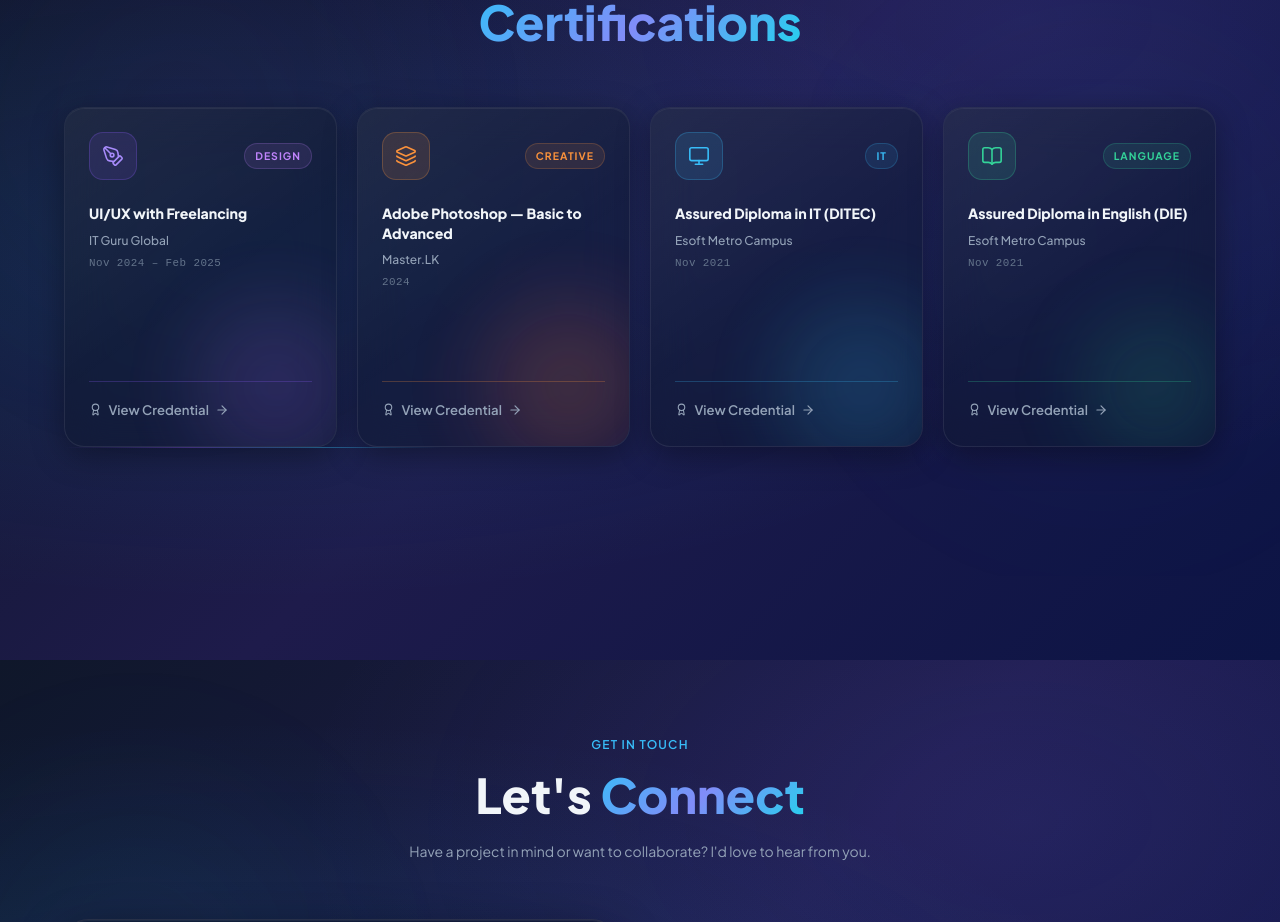
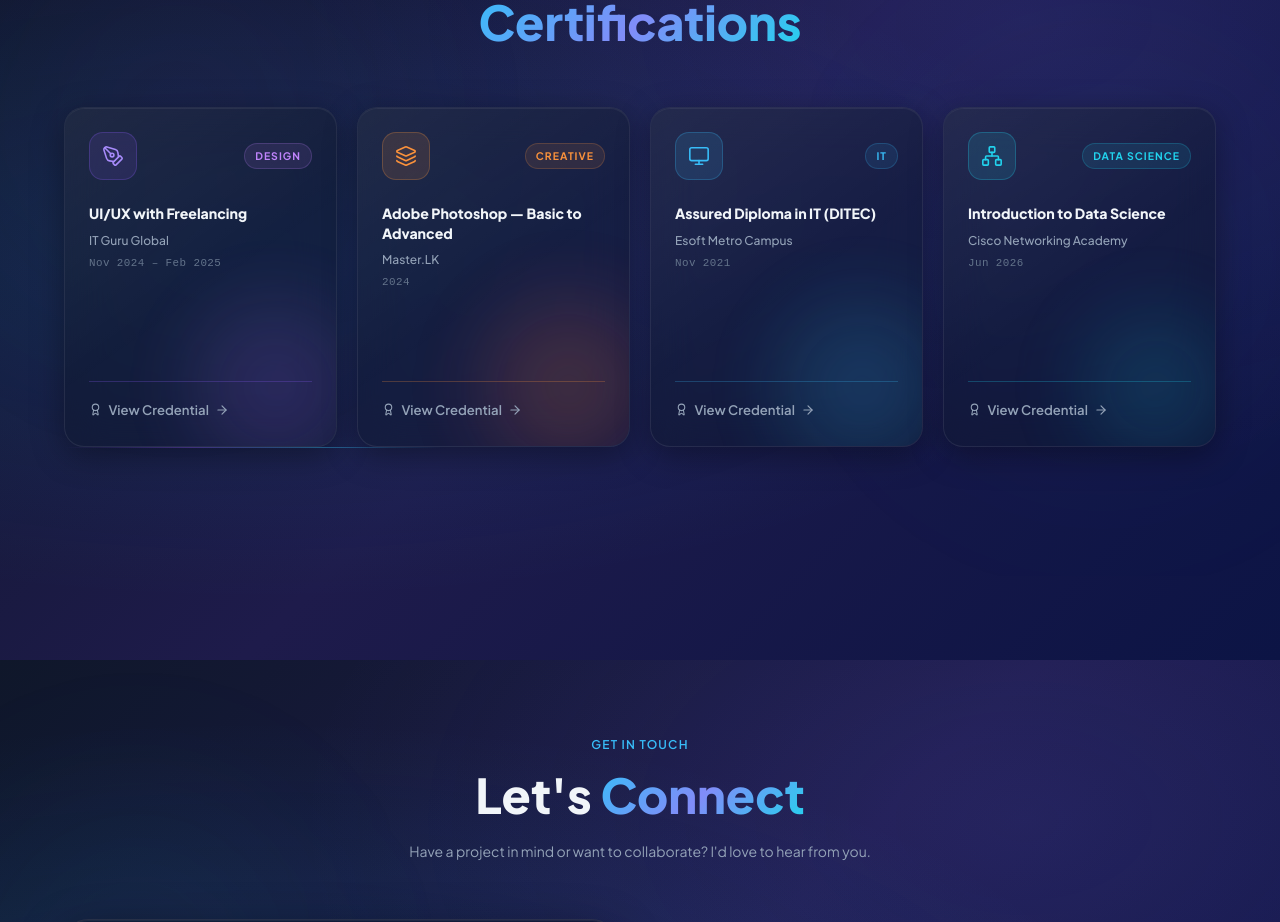
Before and after one commit to pankaja08/my-portfolio, a Next.js app in the folder portfolio-temp/: page / in a window 1280 px wide. Shown: the part 7340-8262 px from the top of the page. Built offline with nearby package versions, Linux system fonts and the light colour scheme.

Commit message:
update certifications

```diff
--- a/portfolio-temp/src/sections/Certifications.tsx
+++ b/portfolio-temp/src/sections/Certifications.tsx
@@ -4,7 +4,7 @@ import {
   PenTool,
   Layers,
   Monitor,
-  BookOpen,
+  Network,
   ArrowRight,
   Award,
 } from "lucide-react";
@@ -102,25 +102,25 @@ const certifications: Cert[] = [
     },
   },
   {
-    id: "cert-english",
-    name: "Assured Diploma in English (DIE)",
-    issuer: "Esoft Metro Campus",
-    period: "Nov 2021",
-    tag: "Language",
-    credentialUrl: "#",
-    Icon: BookOpen,
+    id: "cert-cisco-ds",
+    name: "Introduction to Data Science",
+    issuer: "Cisco Networking Academy",
+    period: "Jun 2026",
+    tag: "Data Science",
+    credentialUrl: "https://www.credly.com/badges",
+    Icon: Network,
     color: {
-      icon: "#34d399",
-      iconBg: "rgba(52,211,153,0.12)",
-      iconBorder: "rgba(52,211,153,0.25)",
-      badge: "#34d399",
-      badgeBg: "rgba(52,211,153,0.1)",
-      badgeBorder: "rgba(52,211,153,0.2)",
-      hoverBorder: "rgba(52,211,153,0.4)",
-      shadow: "0 0 35px rgba(52,211,153,0.18), 0 20px 40px rgba(0,0,0,0.4)",
-      gradientBlob: "radial-gradient(circle, rgba(52,211,153,0.28) 0%, rgba(16,185,129,0.12) 50%, transparent 70%)",
-      divider: "rgba(52,211,153,0.25)",
-      linkHover: "#34d399",
+      icon: "#22d3ee",
+      iconBg: "rgba(34,211,238,0.12)",
+      iconBorder: "rgba(34,211,238,0.25)",
+      badge: "#22d3ee",
+      badgeBg: "rgba(34,211,238,0.1)",
+      badgeBorder: "rgba(34,211,238,0.2)",
+      hoverBorder: "rgba(34,211,238,0.4)",
+      shadow: "0 0 35px rgba(34,211,238,0.18), 0 20px 40px rgba(0,0,0,0.4)",
+      gradientBlob: "radial-gradient(circle, rgba(34,211,238,0.28) 0%, rgba(6,182,212,0.12) 50%, transparent 70%)",
+      divider: "rgba(34,211,238,0.25)",
+      linkHover: "#22d3ee",
     },
   },
 ];
```
